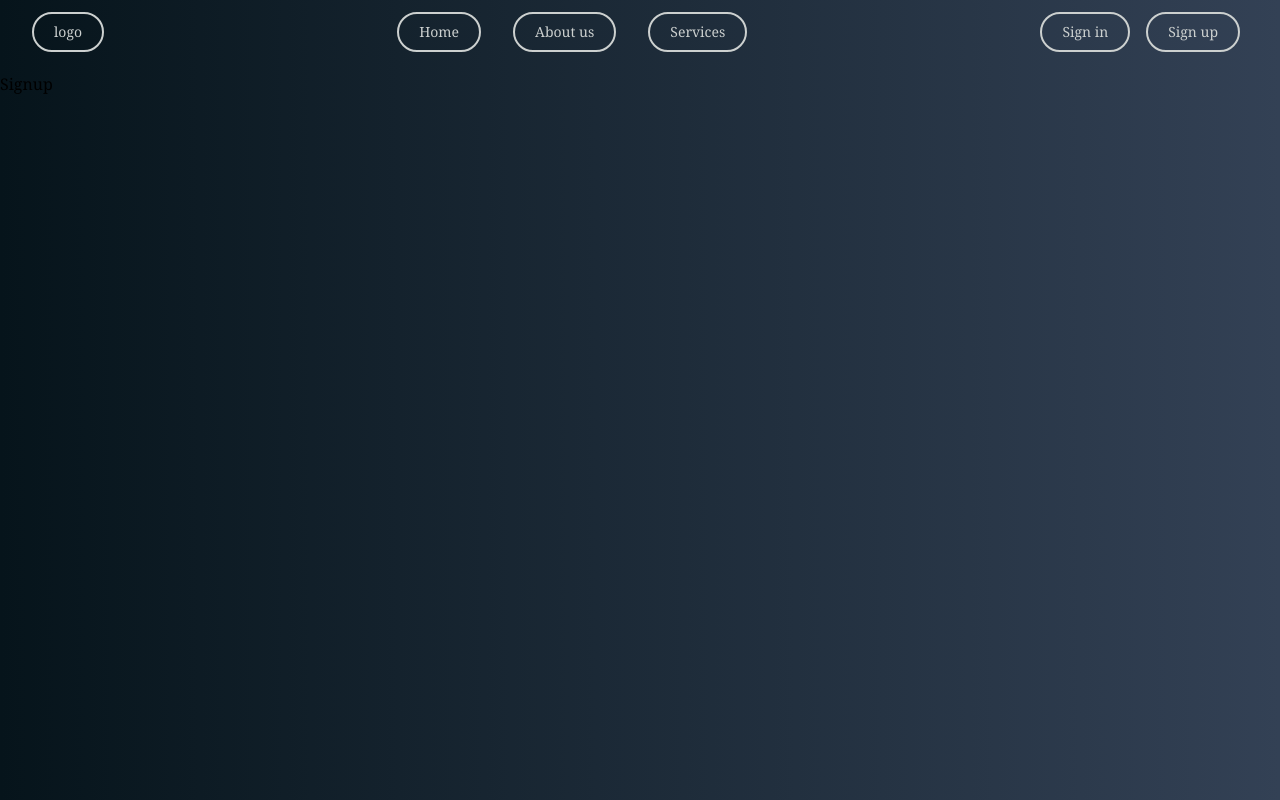
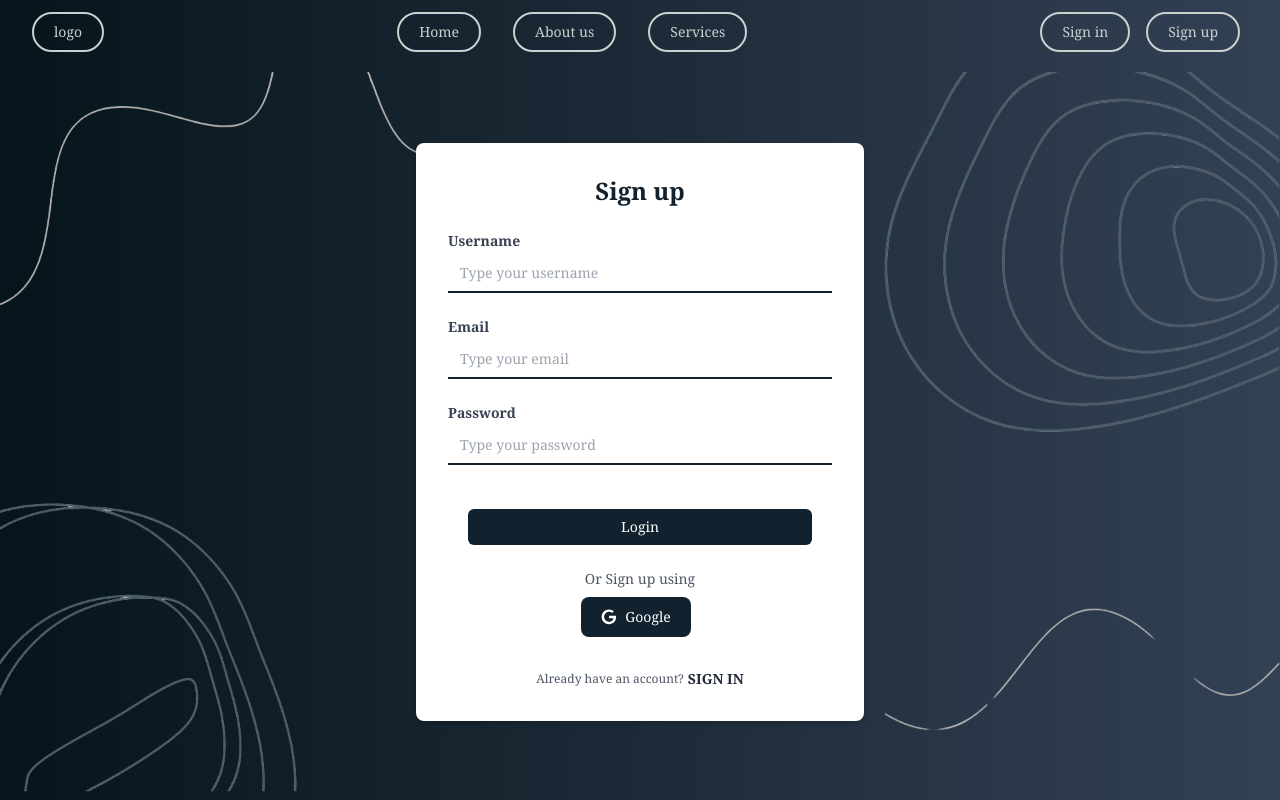
Before and after one commit to Simran903/bank-app, a React (Vite) app in the folder client/: page /signup in a window 1280 px wide. Built offline with nearby package versions, Linux system fonts and the light colour scheme.

Commit message:
Update: login and signup pages

```diff
--- a/client/src/components/Box/Box.tsx
+++ /dev/null
@@ -1,70 +0,0 @@
-import React from 'react';
-import { FaFacebookF, FaTwitter, FaGoogle } from 'react-icons/fa';
-
-const Signin: React.FC = () => {
-  return (
-    <div className="flex items-center justify-center min-h-screen">
-      <div className="w-full max-w-md p-8 space-y-8 bg-white rounded-lg shadow-md">
-        <h2 className="text-2xl font-bold text-center">Login</h2>
-        <form className="space-y-6">
-          <div>
-            <label htmlFor="username" className="block text-sm font-medium text-gray-700">
-              Username
-            </label>
-            <input
-              type="text"
-              id="username"
-              className="w-full px-3 py-2 mt-1 text-sm border border-gray-300 rounded-md focus:outline-none focus:ring focus:ring-indigo-200 focus:border-indigo-500"
-              placeholder="Type your username"
-            />
-          </div>
-          <div>
-            <label htmlFor="password" className="block text-sm font-medium text-gray-700">
-              Password
-            </label>
-            <input
-              type="password"
-              id="password"
-              className="w-full px-3 py-2 mt-1 text-sm border border-gray-300 rounded-md focus:outline-none focus:ring focus:ring-indigo-200 focus:border-indigo-500"
-              placeholder="Type your password"
-            />
-          </div>
-          <div className="flex items-center justify-between">
-            <a href="#" className="text-sm text-indigo-600 hover:text-indigo-500">
-              Forgot password?
-            </a>
-          </div>
-          <div>
-            <button
-              type="submit"
-              className="w-full px-4 py-2 text-sm font-medium text-white bg-indigo-600 rounded-md hover:bg-indigo-500 focus:outline-none focus:ring-2 focus:ring-indigo-400"
-            >
-              Login
-            </button>
-          </div>
-        </form>
-        <div className="flex items-center justify-center space-x-3">
-          <span className="text-sm text-gray-600">Or Sign up using</span>
-        </div>
-        <div className="flex items-center justify-center space-x-3">
-          <button className="flex items-center justify-center w-10 h-10 text-white bg-blue-600 rounded-full">
-            <FaFacebookF />
-          </button>
-          <button className="flex items-center justify-center w-10 h-10 text-white bg-black rounded-full">
-            <FaTwitter />
-          </button>
-          <button className="flex items-center justify-center w-10 h-10 text-white bg-red-600 rounded-full">
-            <FaGoogle />
-          </button>
-        </div>
-        <div className="flex items-center justify-center mt-4">
-          <a href="#" className="text-sm text-indigo-600 hover:text-indigo-500">
-            SIGN UP
-          </a>
-        </div>
-      </div>
-    </div>
-  );
-};
-
-export default Signin;
--- a/client/src/pages/Signin.tsx
+++ b/client/src/pages/Signin.tsx
@@ -1,12 +1,81 @@
-import React from 'react'
-import Box from '../components/Box/Box'
+import React from "react";
+import { useNavigate } from "react-router-dom";
 
 const Signin: React.FC = () => {
+  const navigate = useNavigate();
+
+  const handleSignupClick = () => {
+    navigate("/signup");
+  };
+
   return (
-    <div>
-      <Box />
+    <div className="flex items-center justify-center" style={{
+      backgroundImage: `url('./signin/account-bg.png')`,
+      height: "90vh",
+      backgroundRepeat: "no-repeat",
+      backgroundSize: "cover",
+      backgroundPosition: "center",
+    }}>
+      <div className="w-full max-w-md p-8 space-y-8 bg-white rounded-lg shadow-md">
+        <h2 className="text-2xl font-extrabold text-center text-[#11212D]">Sign in</h2>
+        <form className="space-y-6 mt-6">
+          <div>
+            <label
+              htmlFor="username"
+              className="block text-sm font-bold text-gray-700"
+            >
+              Username
+            </label>
+            <input
+              type="text"
+              id="username"
+              className="w-full px-3 py-2 mt-1 text-sm border-b-2 border-[#11212D] outline-none"
+              placeholder="Type your username"
+            />
+          </div>
+          <div>
+            <label
+              htmlFor="password"
+              className="block text-sm font-bold text-gray-700"
+            >
+              Password
+            </label>
+            <input
+              type="password"
+              id="password"
+              className="w-full px-3 py-2 mt-1 text-sm border-b-2 border-[#11212D] outline-none"
+              placeholder="Type your password"
+            />
+          </div>
+          <div className="flex items-center justify-between">
+            <a
+              href="#"
+              className="text-xs font-bold text-gray-600 hover:text-[#11212D]"
+            >
+              Forgot password?
+            </a>
+          </div>
+          <div className="m-5">
+            <button
+              type="submit"
+              className="w-full px-4 py-2 text-sm font-medium text-white bg-[#11212D] rounded-md hover:bg-opacity-90 outline-none"
+            >
+              Login
+            </button>
+          </div>
+        </form>
+        <div className="flex items-center justify-center mt-6">
+          <p className="text-xs mr-1 text-gray-600">Don't have an account?</p>
+          <a
+            className="text-sm text-gray-800 font-bold cursor-pointer"
+            onClick={handleSignupClick}
+          >
+            SIGN UP
+          </a>
+        </div>
+      </div>
     </div>
-  )
-}
+  );
+};
 
-export default Signin
+export default Signin;
--- a/client/src/pages/Signup.tsx
+++ b/client/src/pages/Signup.tsx
@@ -1,9 +1,111 @@
-import React from 'react'
+import React from "react";
+import { useNavigate } from "react-router-dom";
 
 const Signup: React.FC = () => {
+  const navigate = useNavigate();
+
+  const handleSigninClick = () => {
+    navigate("/signin");
+  };
+
   return (
-    <div>Signup</div>
-  )
-}
+    <div className="flex items-center justify-center" style={{
+      backgroundImage: `url('./signin/account-bg.png')`,
+      height: "90vh",
+      backgroundRepeat: "no-repeat",
+      backgroundSize: "cover",
+      backgroundPosition: "center",
+    }}>
+      <div className="w-full max-w-md p-8 bg-white rounded-lg shadow-md">
+        <h2 className="text-2xl font-extrabold text-center text-[#11212D]">Sign up</h2>
+        <form className="space-y-6 mt-6">
+          <div>
+            <label
+              htmlFor="username"
+              className="block text-sm font-bold text-gray-700"
+            >
+              Username
+            </label>
+            <input
+              type="text"
+              id="username"
+              className="w-full px-3 py-2 mt-1 text-sm border-b-2 border-[#11212D] outline-none"
+              placeholder="Type your username"
+            />
+          </div>
+          <div>
+            <label
+              htmlFor="email"
+              className="block text-sm font-bold text-gray-700"
+            >
+              Email
+            </label>
+            <input
+              type="email"
+              id="email"
+              className="w-full px-3 py-2 mt-1 text-sm border-b-2 border-[#11212D] outline-none"
+              placeholder="Type your email"
+            />
+          </div>
+          <div>
+            <label
+              htmlFor="password"
+              className="block text-sm font-bold text-gray-700"
+            >
+              Password
+            </label>
+            <input
+              type="password"
+              id="password"
+              className="w-full px-3 py-2 mt-1 text-sm border-b-2 border-[#11212D] outline-none"
+              placeholder="Type your password"
+            />
+          </div>
+          <div className="m-5 pt-5">
+            <button
+              type="submit"
+              className="w-full px-4 py-2 text-sm font-medium text-white bg-[#11212D] rounded-md hover:bg-opacity-90 outline-none"
+            >
+              Login
+            </button>
+          </div>
+        </form>
+        <div className="flex items-center justify-center mt-6">
+          <span className="text-sm text-gray-600">Or Sign up using</span>
+        </div>
+        <div className="flex items-center justify-center mt-2">
+          <button
+            type="button"
+            className="text-white bg-[#11212D] font-medium rounded-lg text-sm outline-none px-5 py-2.5 text-center inline-flex items-center me-2 mb-2"
+          >
+            <svg
+              className="w-4 h-4 me-2"
+              aria-hidden="true"
+              xmlns="http://www.w3.org/2000/svg"
+              fill="currentColor"
+              viewBox="0 0 18 19"
+            >
+              <path
+                fill-rule="evenodd"
+                d="M8.842 18.083a8.8 8.8 0 0 1-8.65-8.948 8.841 8.841 0 0 1 8.8-8.652h.153a8.464 8.464 0 0 1 5.7 2.257l-2.193 2.038A5.27 5.27 0 0 0 9.09 3.4a5.882 5.882 0 0 0-.2 11.76h.124a5.091 5.091 0 0 0 5.248-4.057L14.3 11H9V8h8.34c.066.543.095 1.09.088 1.636-.086 5.053-3.463 8.449-8.4 8.449l-.186-.002Z"
+                clip-rule="evenodd"
+              />
+            </svg>
+            Google
+          </button>
+        </div>
+        <div className="flex items-center justify-center mt-6">
+          <p className="text-xs mr-1 text-gray-600">Already have an account?</p>
+          <a
+            className="text-sm text-gray-800 font-bold cursor-pointer"
+            onClick={handleSigninClick}
+          >
+            SIGN IN
+          </a>
+        </div>
+      </div>
+    </div>
+  );
+};
 
-export default Signup
+export default Signup;
```
Also changed, not shown: client/public/signin/account-bg.png (added), client/public/signin/welcome.png (deleted).
